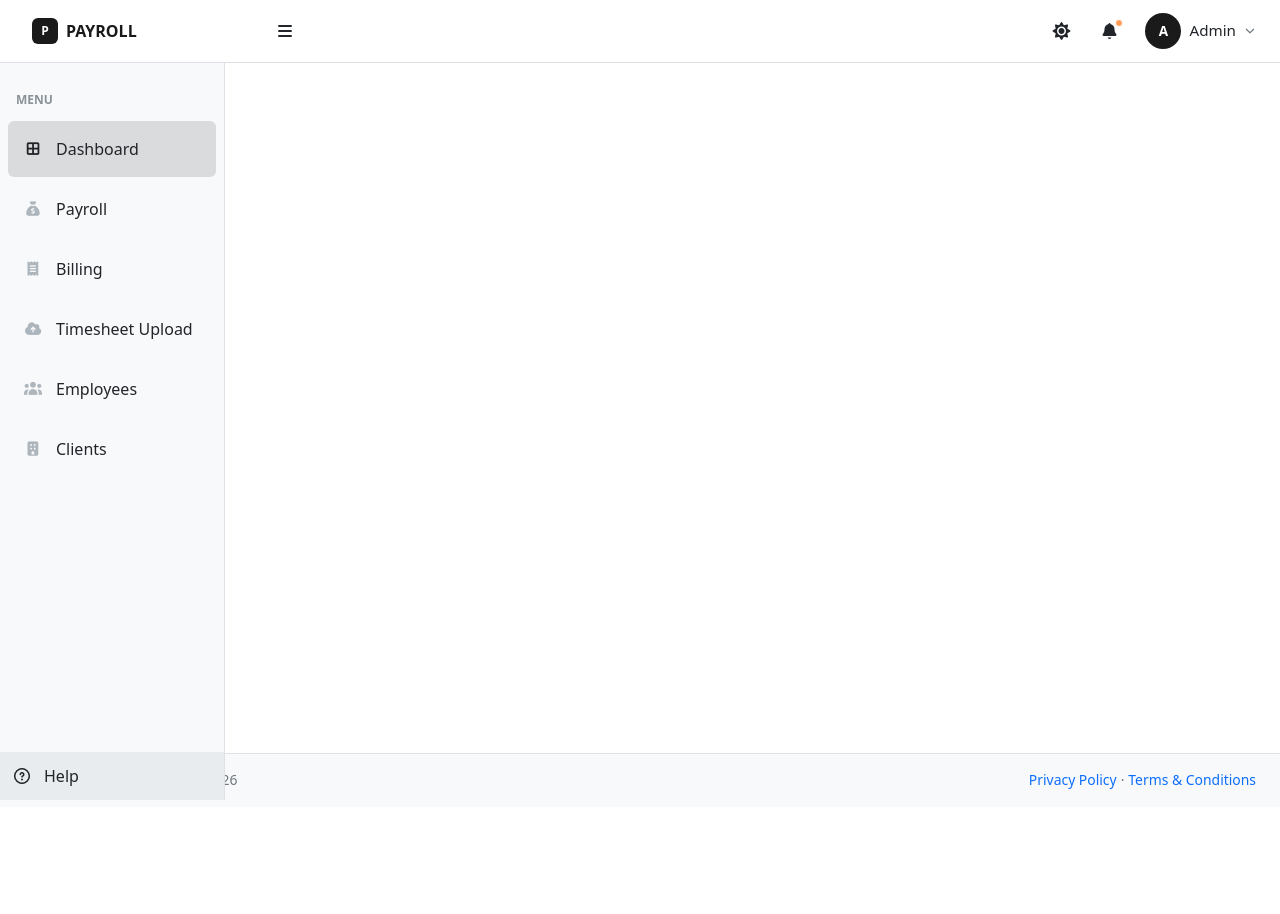
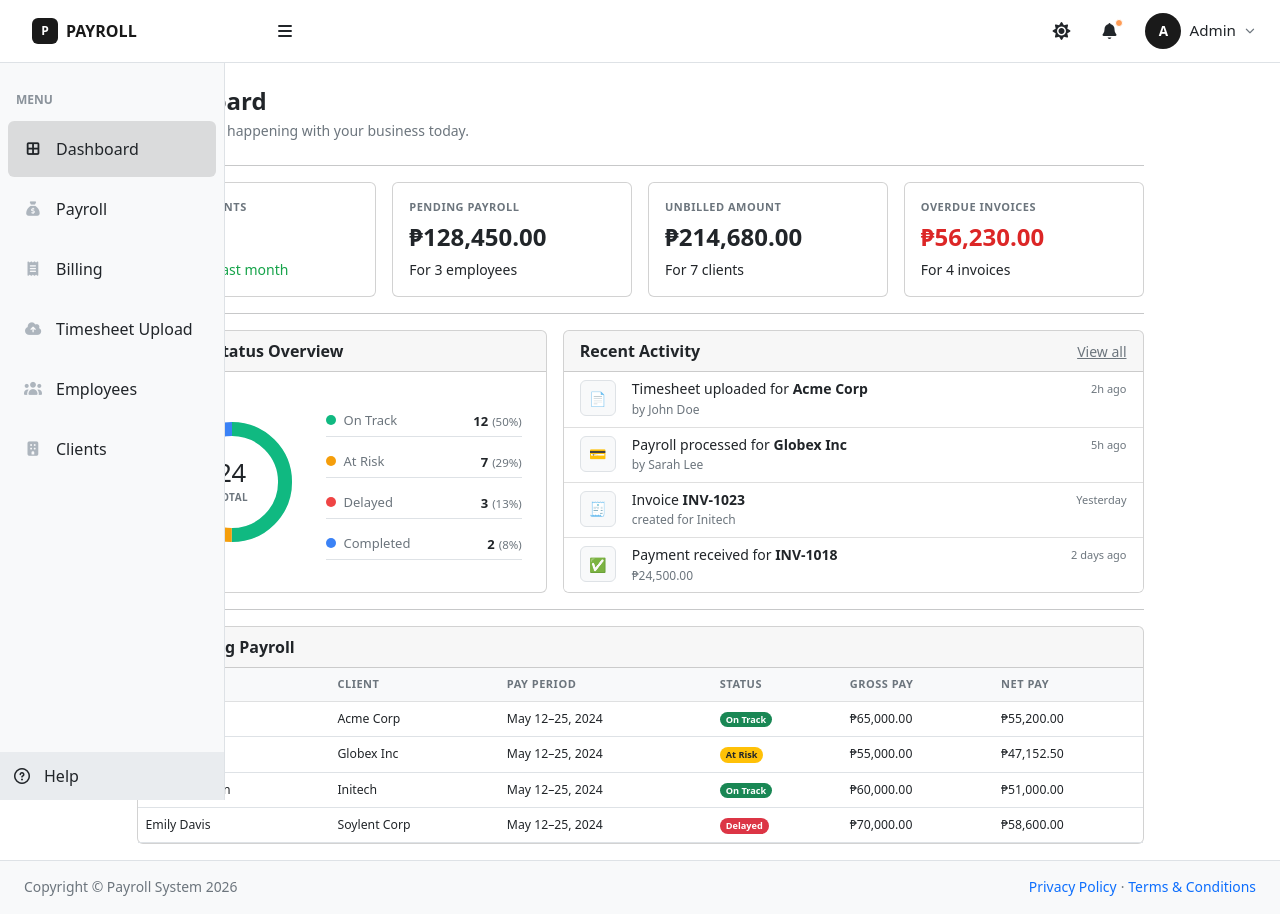
Before and after one commit to melchie04/payroll-system, a React (Vite) app in the folder frontend/: page / in a window 1280 px wide. Before the commit the page ends 807 px from the top, so only its background shows below. Built offline with nearby package versions, Linux system fonts and the light colour scheme.

Commit message:
Update: Dashboard layout

```diff
--- a/frontend/src/App.jsx
+++ b/frontend/src/App.jsx
@@ -37,8 +37,7 @@ export default function App() {
       </Route>
 
       <Route element={<DashboardLayout />}>
-        <Route path="/" element={<></>} />
-        {/* <Route path="/" element={<Dashboard />} />
+        <Route path="/" element={<Dashboard />} />
         <Route path="/payroll" element={<Payroll />} />
         <Route path="/billing" element={<Billing />} />
         <Route path="/timesheet" element={<Timesheet />} />
@@ -56,7 +55,7 @@ export default function App() {
         <Route path="/notifications" element={<Notifications />} />
         <Route path="/settings" element={<Settings />} />
         <Route path="/profile" element={<MyProfile />} />
-        <Route path="/activity-log" element={<ActivityLog />} /> */}
+        <Route path="/activity-log" element={<ActivityLog />} />
       </Route>
 
       {/* Error pages */}
```
